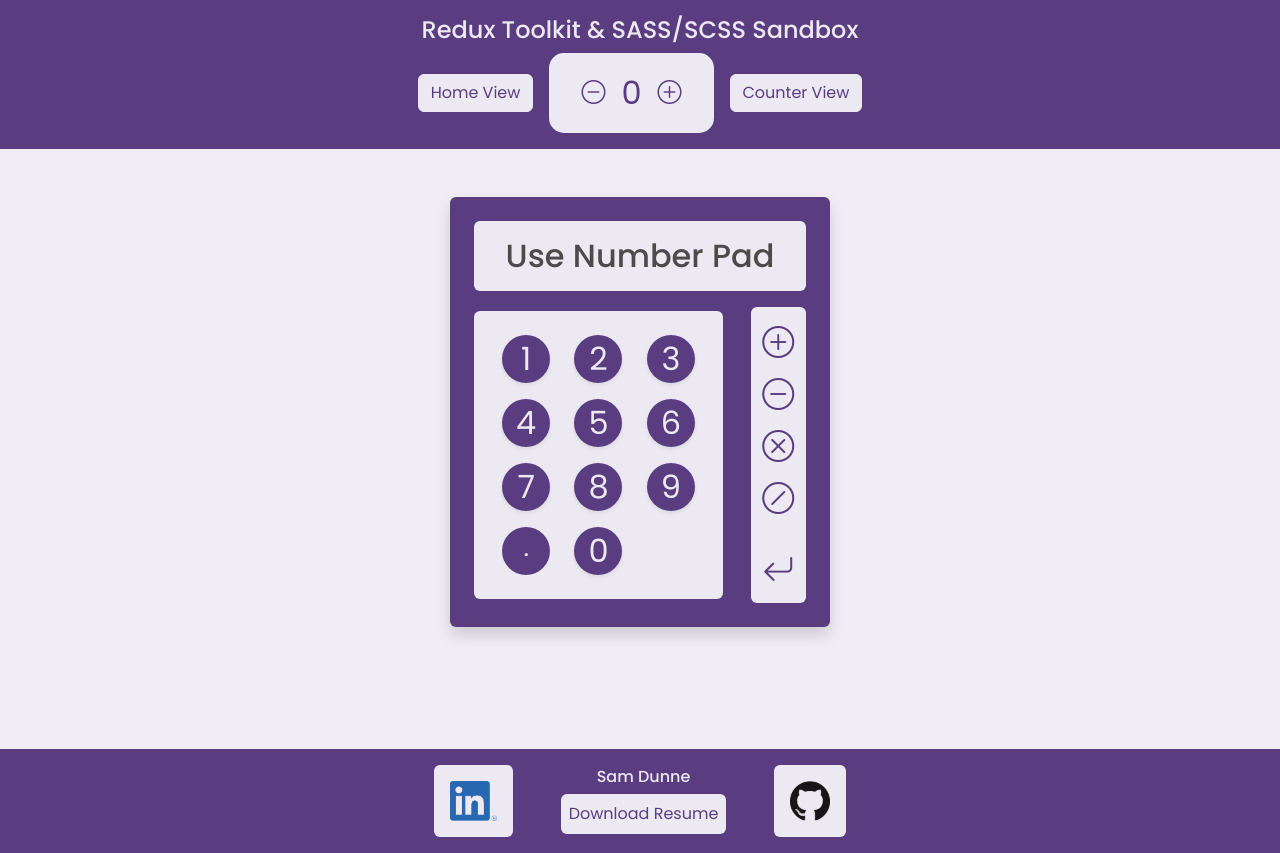
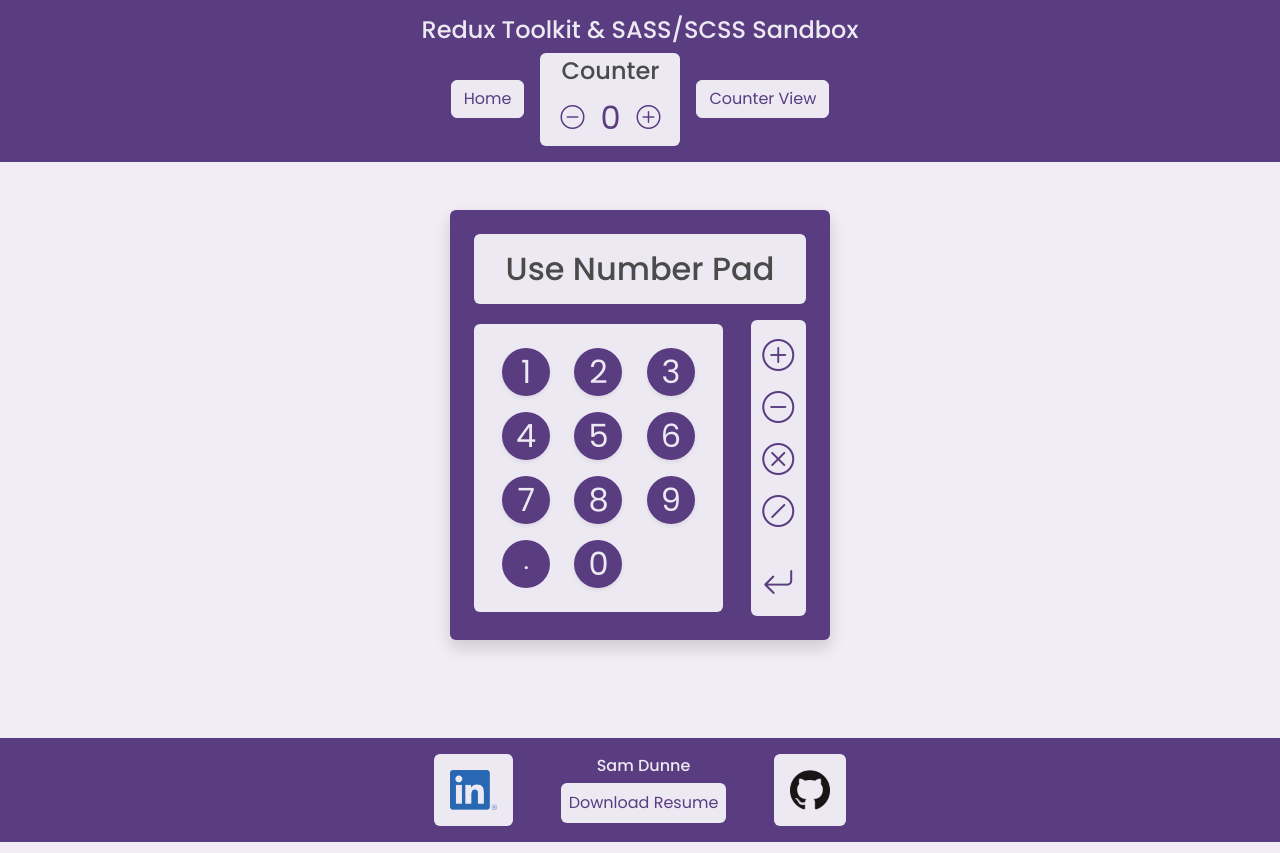
Before and after one commit to Sam-Dunne/learning-redux, a React (Create React App) app: page /calculator in a window 1280 px wide. Built offline with nearby package versions, Linux system fonts and the light colour scheme.

Commit message:
unsucessful responsive futzing of navbar

```diff
--- a/src/components/CalculatorCO.js
+++ b/src/components/CalculatorCO.js
@@ -60,7 +60,8 @@ export default function CalculatorCO() {
                     {/* numbers area */}
                     <div className='container '>
                         <div className='row d-flex justify-content-between align-items-center'>
-                            <div className='col-9 bg-light px-3 py-4 rounded'>
+                            <div className='col-9 bg-light px-1 py-4 rounded'>
+                                <div className='container'>
                                     <div className="row mb-3">
                                         <div className="d-flex justify-content-around">
                                             <a href="/" className="mouse-pointer anchor-noDecor circle bg-primary shadow-sm" onClick={(e) => handleArgClick(e, 1)}><span className="text-light fs-2">1</span></a>
@@ -68,6 +69,9 @@ export default function CalculatorCO() {
                                             <a href="/" className="mouse-pointer anchor-noDecor circle bg-primary shadow-sm" onClick={(e) => handleArgClick(e, 3)}><span className="text-light fs-2">3</span></a>
                                         </div>
                                     </div>
+                                </div>
+                                <div className='container'>
+
                                     <div className="row mb-3">
                                         <div className="d-flex justify-content-around">
                                             <a href="/" className="mouse-pointer anchor-noDecor circle bg-primary shadow-sm" onClick={(e) => handleArgClick(e, 4)}><span className="text-light fs-2">4</span></a>
@@ -75,6 +79,10 @@ export default function CalculatorCO() {
                                             <a href="/" className="mouse-pointer anchor-noDecor circle bg-primary shadow-sm" onClick={(e) => handleArgClick(e, 6)}><span className="text-light fs-2">6</span></a>
                                         </div>
                                     </div>
+
+                                </div>
+                                <div className='container'>
+
                                     <div className="row mb-3">
                                         <div className="d-flex justify-content-around">
                                             <a href="/" className="mouse-pointer anchor-noDecor circle bg-primary shadow-sm" onClick={(e) => handleArgClick(e, 7)}><span className="text-light fs-2">7</span></a>
@@ -82,6 +90,10 @@ export default function CalculatorCO() {
                                             <a href="/" className="mouse-pointer anchor-noDecor circle bg-primary shadow-sm" onClick={(e) => handleArgClick(e, 9)}><span className="text-light fs-2">9</span></a>
                                         </div>
                                     </div>
+
+                                </div>
+                                <div className='container'>
+
                                     <div className="row">
                                         <div className="d-flex justify-content-around">
                                             <a href="/" className="mouse-pointer anchor-noDecor circle bg-primary text-light fw-bolder" onClick={(e) => handleArgClick(e, '.')}>.</a>
@@ -94,6 +106,7 @@ export default function CalculatorCO() {
                                                 :
                                                 <a href="/" className="mouse-pointer anchor-noDecor circle bg-light" onClick={(e) => handleDispatch(e, 'backspace', "")}><i className="backspace-fudge bi bi-backspace fs-1 text-primary d-block" ></i></a>
                                             }
+                                        </div>
                                     </div>
                                 </div>
 
--- a/src/components/Navbar.js
+++ b/src/components/Navbar.js
@@ -7,19 +7,32 @@ import IncrementByOne from './IncrementByOne';
 
 export default function Navbar() {
     const { count } = useSelector((state) => state.counter);
+    // const { result } = useSelector((state) => state.calculator);
 
     return (
         <nav className='bg-primary py-3 px-5' >
             <h2 className='text-center text-light fs-4 d-block'>Redux Toolkit & SASS/SCSS Sandbox</h2>
             <div className='flexbox'>
+                {/* <div className='flexbox'>
+                    <Link to='/' className='btn btn-light text-primary d-block ml-auto mr-2'>Home View</Link>
+                </div> */}
                 <div className='flexbox'>
-                    <Link to='/' className='btn btn-light text-primary d-block mx-auto'>Home View</Link>
+                    <Link to='/' className='btn btn-light text-primary d-block mx-auto'>Home</Link>
                 </div>
-                <div className='counter-value-wrapper mx-3'>
-                    <DecrementByOne />
-                    <div className='text-primary mx-3 fs-2'>{count}</div>
-                    <IncrementByOne />
+                <div className='bg-light rounded mx-3 p-1'>
+                    <h4 className='text-center'>Counter</h4>
+                    <div className='counter-value-wrapper mx-3'>
+                        <DecrementByOne />
+                        <div className='text-primary mx-3 fs-2'>{count}</div>
+                        <IncrementByOne />
+                    </div>
                 </div>
+                {/* <div className='bg-light rounded mx-3 p-2'>
+                    <h4 className='text-center'>Calculator</h4>
+                    <div className='counter-value-wrapper mx-3'>
+                        <div className='text-primary mx-3 fs-2'>{result}</div>
+                    </div>
+                </div> */}
                 <div className='flexbox'>
                     <Link to='/counter' className='btn btn-light text-primary d-block mx-auto'>Counter View</Link>
                 </div>
--- a/src/redux/calc.js
+++ b/src/redux/calc.js
@@ -77,7 +77,7 @@ export const calcSlice = createSlice({
                     state.arg1 = state.result.toString();
                     break;
                 case "-":
-                    state.result = Math.floor(Number(state.arg1)) - Math.floor(Number(state.arg2));
+                    state.result = (Number(state.arg1)) - (Number(state.arg2));
                     state.display = state.result.toString();
                     state.arg1 = '';
                     state.operation = '';
--- a/src/style.scss
+++ b/src/style.scss
@@ -10,7 +10,7 @@ $color-light : rgb(237, 233, 243);
 //    These 3 should total 100vh, later add programmitic control
 $nav-height : 15vh;
 $footer-height: 12vh;
-$section-height: 75vh;
+$section-height: 72vh;
 
 
 /*********************************************/
@@ -101,7 +101,7 @@ footer {
     display: flex;
     justify-content: center;
     align-items: center;
-    padding: 1em 2em;
+    // padding: 1em 2em;
     background-color: $color-light;
     border-radius: 15px;
 }
```
Lines whose indentation alone changed are shown as unchanged.
